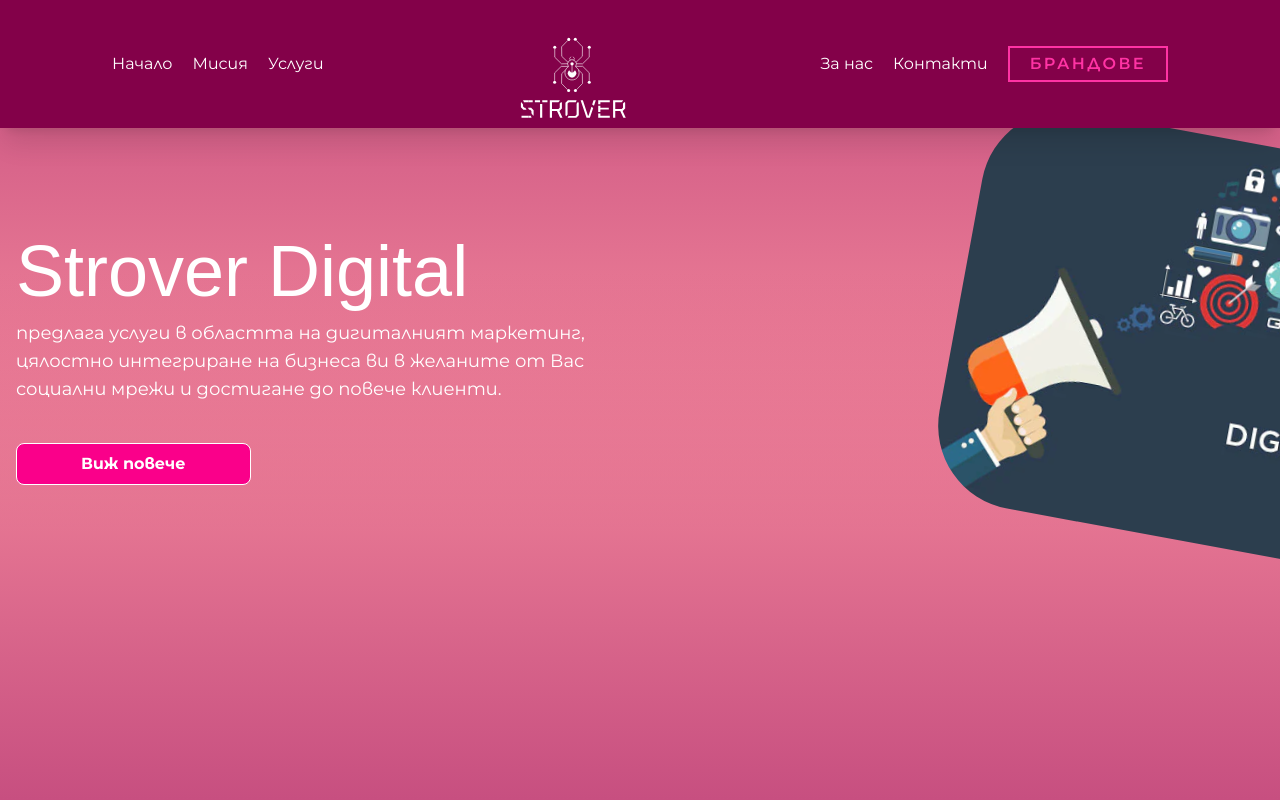
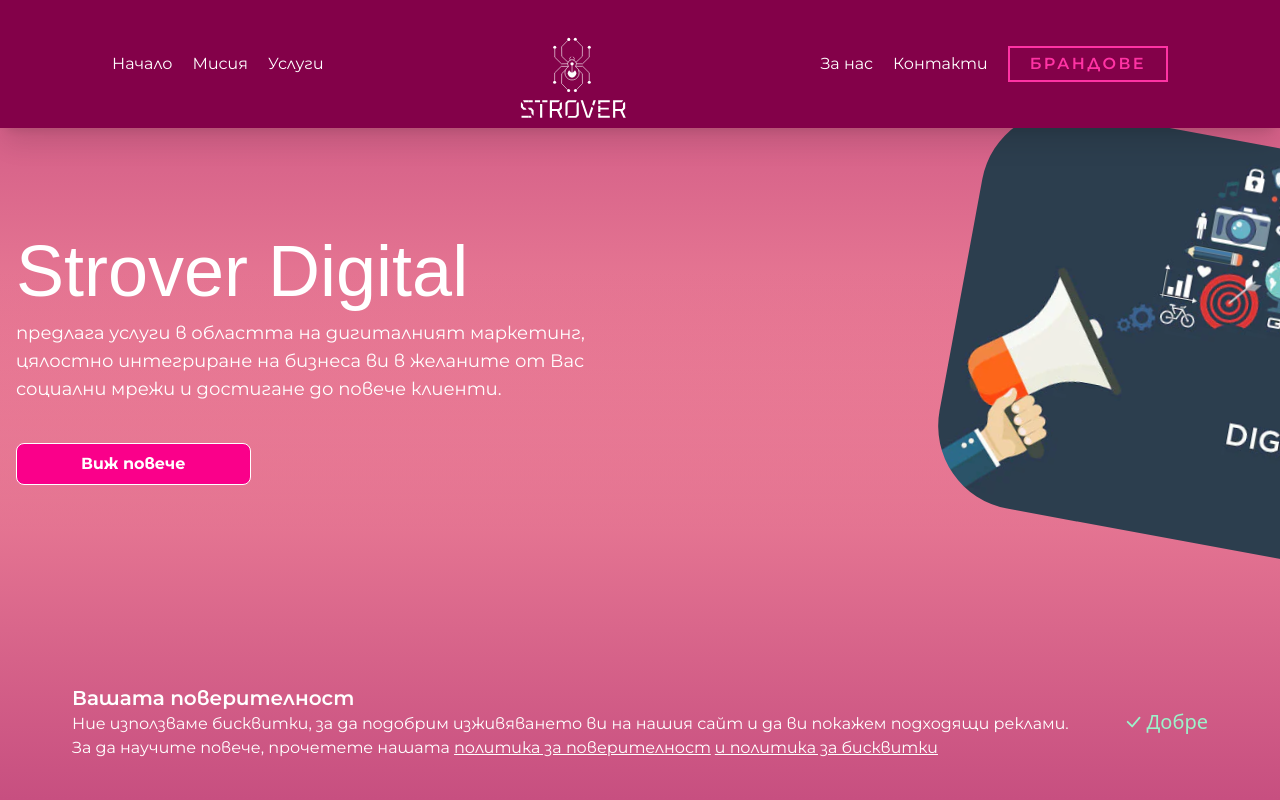
Before and after one commit to StroverIT/Strover, a Next.js app: page /digital in a window 1280 px wide. Shown: the top 800 px of the page. Built offline with nearby package versions, Linux system fonts and the light colour scheme; a web font is replaced by a local one.

Commit message:
adding cookies

```diff
--- /dev/null
+++ b/components/Banners/Cookie.js
@@ -0,0 +1,94 @@
+import Link from "next/link";
+import { useRouter } from "next/router";
+import React, { useEffect, useState } from "react";
+
+import { BsCheckLg } from "react-icons/bs";
+import { AnimatePresence, motion } from "framer-motion";
+
+const Cookie = ({ setIsCookie, isCookie }) => {
+  const router = useRouter();
+  const [styles, setStyles] = useState("");
+
+  useEffect(() => {
+    if (
+      router.pathname == "/" ||
+      router.pathname == "/aboutUs" ||
+      router.pathname == "/contactUs"
+    ) {
+      setStyles("bg-primaryBlue");
+    } else if (router.pathname == "/digital") {
+    } else if (router.pathname == "/web") {
+    }
+    if (
+      router.pathname == "/privacy-policy" ||
+      router.pathname == "/terms-and-conditions"
+    ) {
+    } else if (router.pathname == "/academy") {
+    }
+  }, [router]);
+  return (
+    <AnimatePresence mode="wait">
+      {isCookie && (
+        <motion.section
+          initial="initialState"
+          animate="animateState"
+          exit="exitState"
+          transition={{
+            duration: 1.5,
+          }}
+          variants={{
+            initialState: {
+              opacity: 0,
+              y: "100vh",
+            },
+            animateState: {
+              opacity: 1,
+              y: "0",
+            },
+            exitState: {
+              opacity: 0,
+              y: "100vh",
+            },
+          }}
+          className={` ${styles} fixed bottom-0 w-full`}
+        >
+          <section className="flex items-center justify-between px-5 py-10 lg:container max-lg:flex-col md:px-14">
+            <section>
+              <h1 className="text-xl font-semibold text-white">
+                Вашата поверителност
+              </h1>
+              <p className="text-white">
+                Ние използваме бисквитки, за да подобрим изживяването ви на
+                нашия сайт и да ви покажем подходящи реклами.
+              </p>
+              <p className="text-white">
+                За да научите повече, прочетете нашата{" "}
+                <Link href="/privacy-policy" className="pr-1 underline">
+                  политика за поверителност
+                </Link>
+                <Link href="/cookies-policy" className="underline">
+                  и политика за бисквитки
+                </Link>
+              </p>
+            </section>
+            <section className="font-sans text-lightGreen max-lg:pt-5">
+              <button
+                aria-label="Приемане на бисквитките"
+                type="button"
+                onClick={() => setIsCookie(false)}
+                className="text-xl flex-center"
+              >
+                <span>
+                  <BsCheckLg />
+                </span>
+                <span className="pl-1">Добре</span>
+              </button>
+            </section>
+          </section>
+        </motion.section>
+      )}
+    </AnimatePresence>
+  );
+};
+
+export default Cookie;
--- a/pages/_app.js
+++ b/pages/_app.js
@@ -4,8 +4,25 @@ import Head from "next/head";
 import { ToastContainer } from "react-toastify";
 
 import Script from "next/script";
+import { useEffect, useState } from "react";
+import Cookie from "../components/Banners/Cookie";
 
 function MyApp({ Component, pageProps }) {
+  const [isCookie, setIsCookie] = useState(false);
+
+  useEffect(() => {
+    const isFound = localStorage.getItem("iknowyou");
+
+    if (!isFound) {
+      setTimeout(() => {
+        setIsCookie(true);
+      }, 5000);
+    }
+  }, []);
+  const cookieHandler = () => {
+    localStorage.setItem("iknowyou", "true");
+    setIsCookie(false);
+  };
   return (
     <>
       {" "}
@@ -46,6 +63,7 @@ function MyApp({ Component, pageProps }) {
         <Component {...pageProps} />
       </Layout>
       <ToastContainer />
+      <Cookie setIsCookie={cookieHandler} isCookie={isCookie} />
     </>
   );
 }
```
